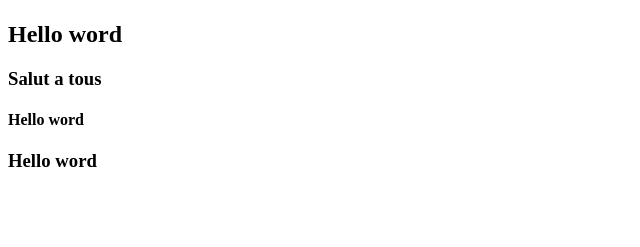
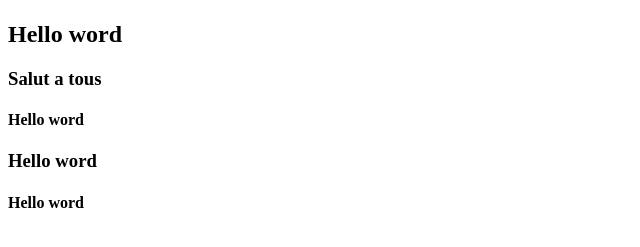
Before and after one commit to elawaj/test, a plain HTML site: page index.html in a window 1280 px wide. Shown: the part 59-306 px from the top of the page, without its empty margins (0-640 px from the left). Drawn offline with Linux system fonts and the light colour scheme.

Commit message:
Update index.html
ajout de la 6 eme ligne

```diff
--- a/index.html
+++ b/index.html
@@ -11,5 +11,6 @@
     <h3> Salut a tous</h3>
     <h4>Hello word</h4>
     <h3>Hello word</h3>
+    <h4>Hello word</h4>
 </body>
 </html>
```
